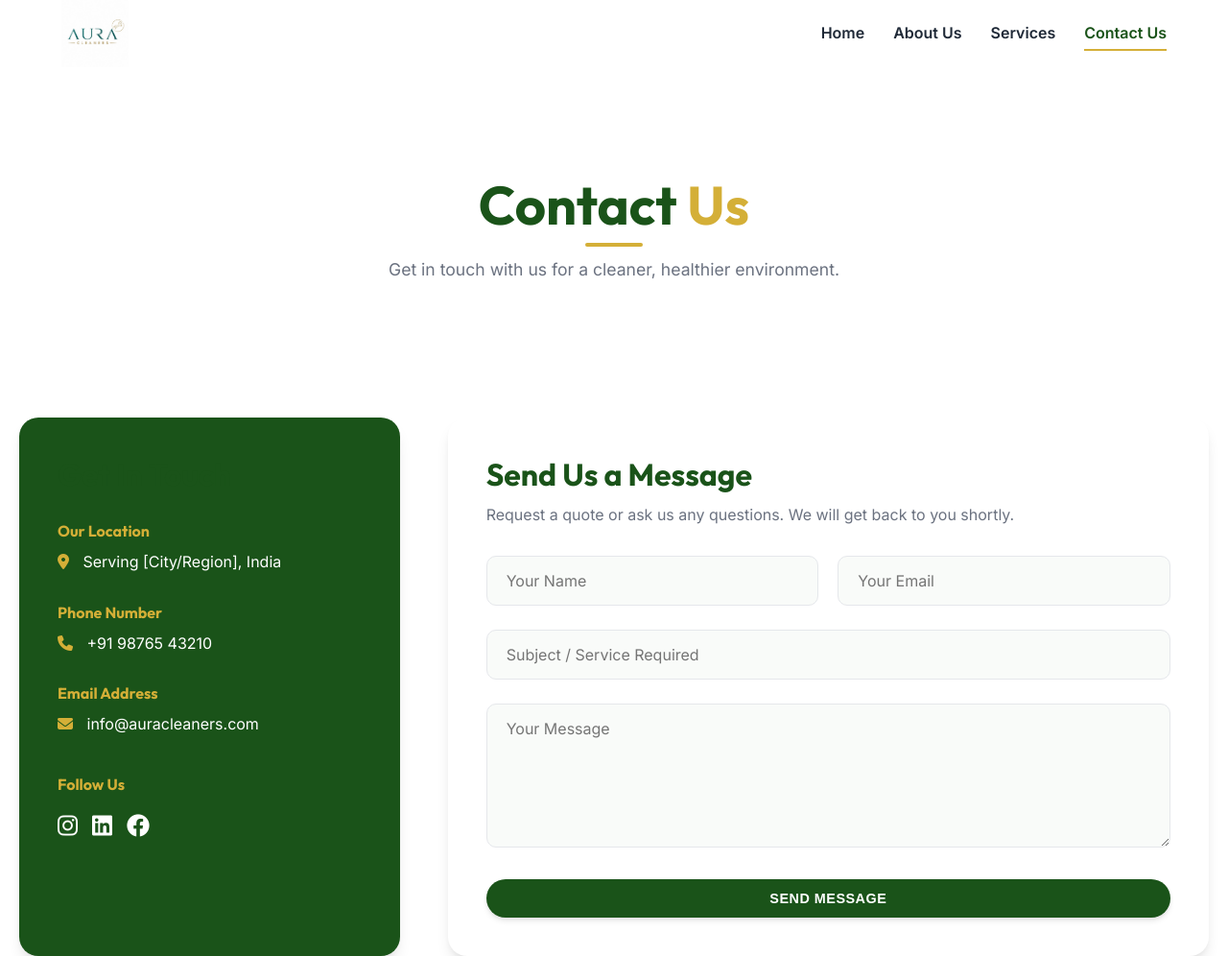
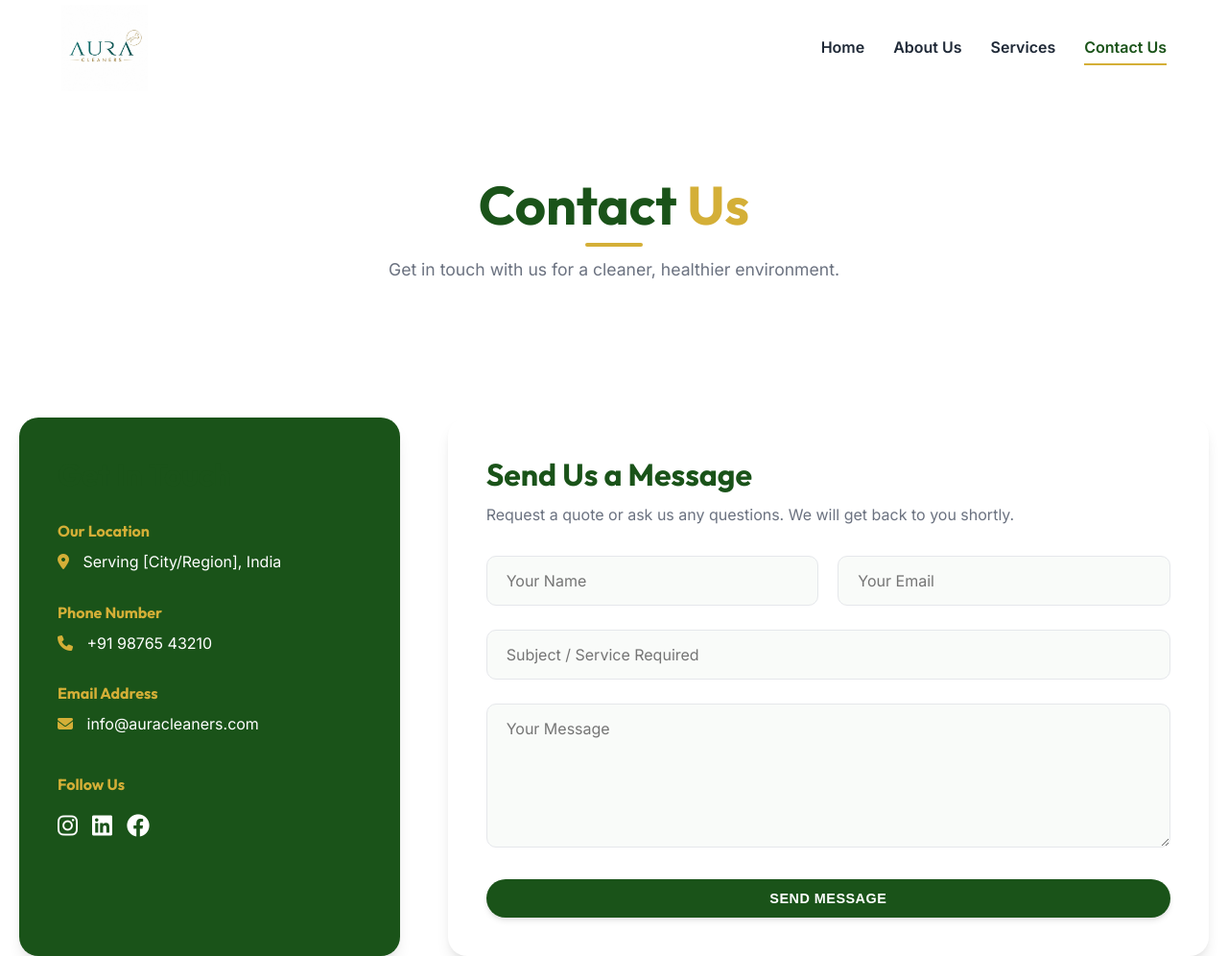
Before and after one commit to UtkarshSinghSFD/Aura-Cleaners-Website, a plain HTML site: page contact.html in a window 1280 px wide. Shown: the top 996 px of the page at 96% size. Drawn offline with Linux system fonts and the light colour scheme.

Commit message:
Update UI: Adjust header height to medium size

```diff
--- a/css/style.css
+++ b/css/style.css
@@ -208,13 +208,13 @@ header {
     width: 100%;
     z-index: 1000;
     transition: var(--transition-smooth);
-    padding: 0;
+    padding: 5px 0;
     background: #ffffff;
     box-shadow: none;
 }
 
 header.scrolled {
-    padding: 0;
+    padding: 5px 0;
     box-shadow: var(--shadow-md);
 }
 
@@ -239,7 +239,7 @@ header.scrolled .logo-text {
 }
 
 .logo img {
-    height: 70px;
+    height: 90px;
     width: auto;
     object-fit: contain;
 }
```
